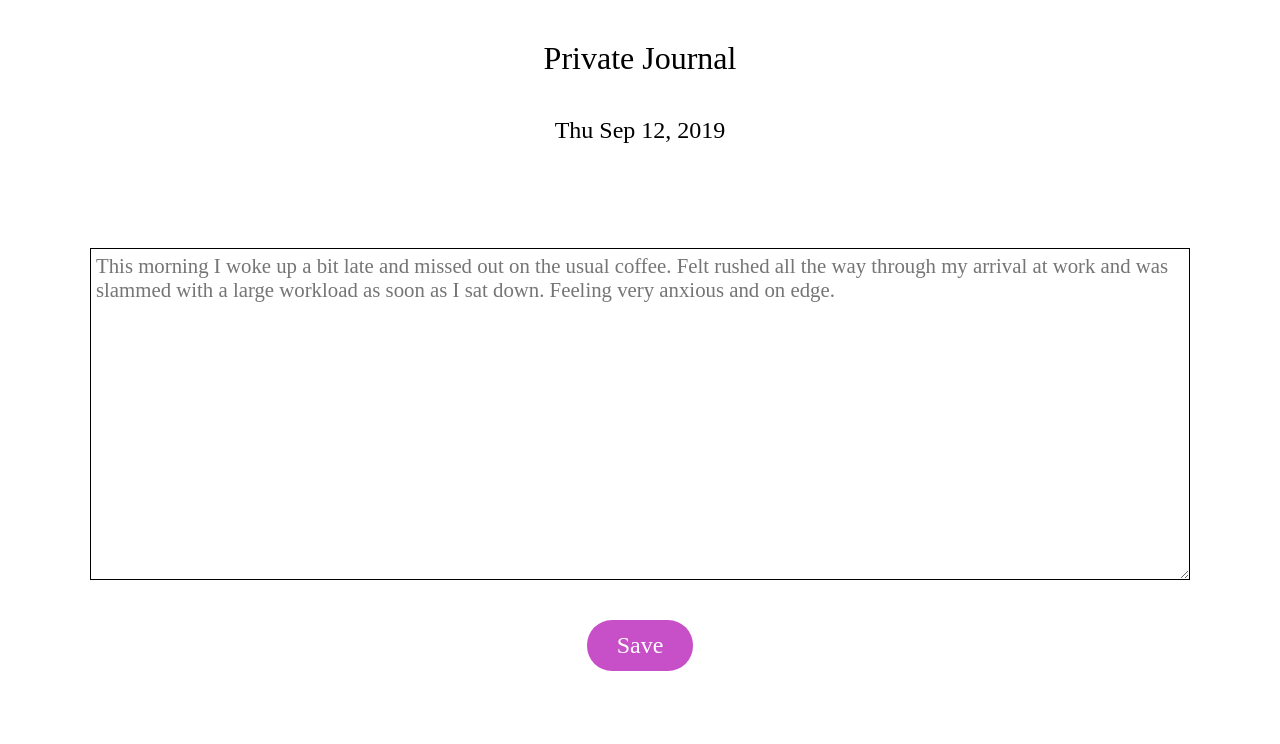
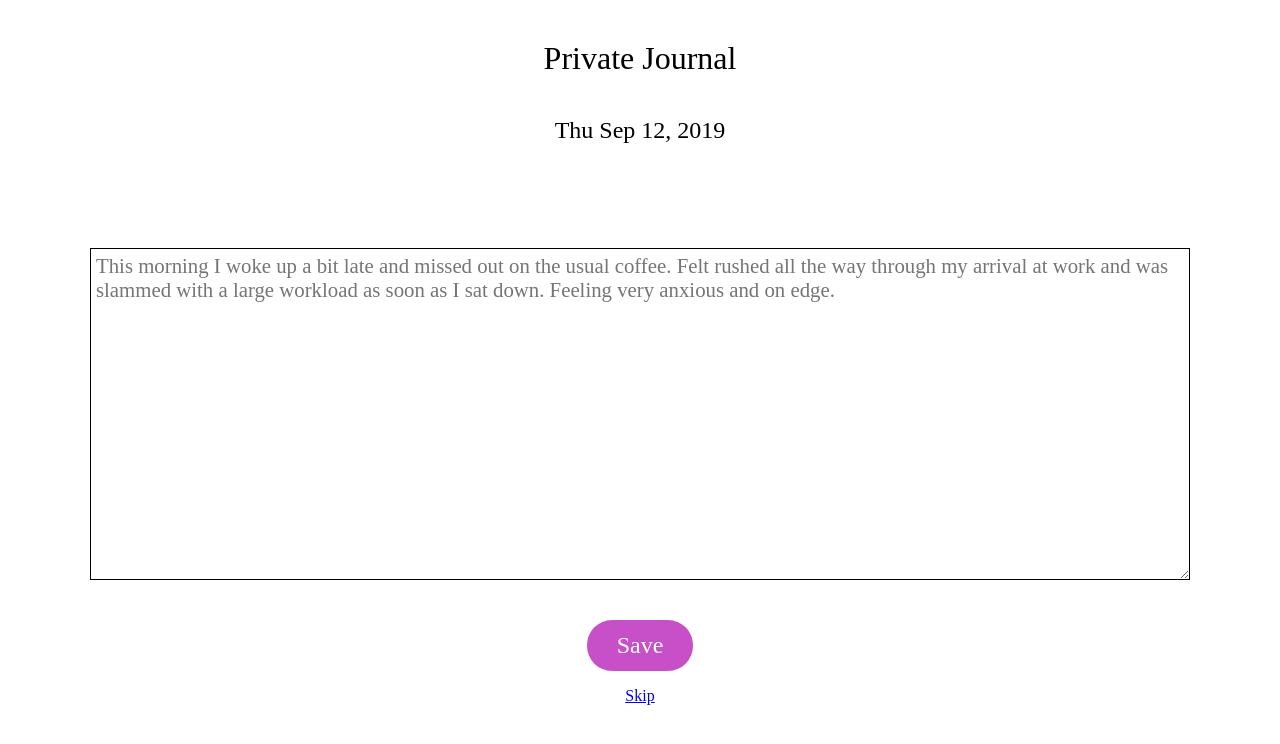
Before and after one commit to sejlaali/power-of-five, a React (Create React App) app in the folder client/: page /submit_text in a window 1280 px wide. Shown: the top 744 px of the page. Built offline with nearby package versions, Linux system fonts and the light colour scheme.

Commit message:
skip journal button

```diff
--- a/client/src/Components/SubmitMoodText.css
+++ b/client/src/Components/SubmitMoodText.css
@@ -55,3 +55,8 @@ textarea {
 ._4 {
   background-color: #F78547;
 }
+
+.mood-text-link p {
+  text-align: center;
+  text-decoration: underline;
+}
--- a/client/src/Components/SubmitMoodText.js
+++ b/client/src/Components/SubmitMoodText.js
@@ -27,6 +27,9 @@ class SubmitMoodText extends Component {
         <Link className="mood-text-link" to="/">
           <button className="add-mood-button" onClick={(e) => this.props.submitMoodFunc(e)}>Save</button>
         </Link>
+        <Link className="mood-text-link" to="/">
+          <p onClick={(e) => this.props.submitMoodFunc(e)}>Skip</p>
+        </Link>
       </div>
     );
   }
```
